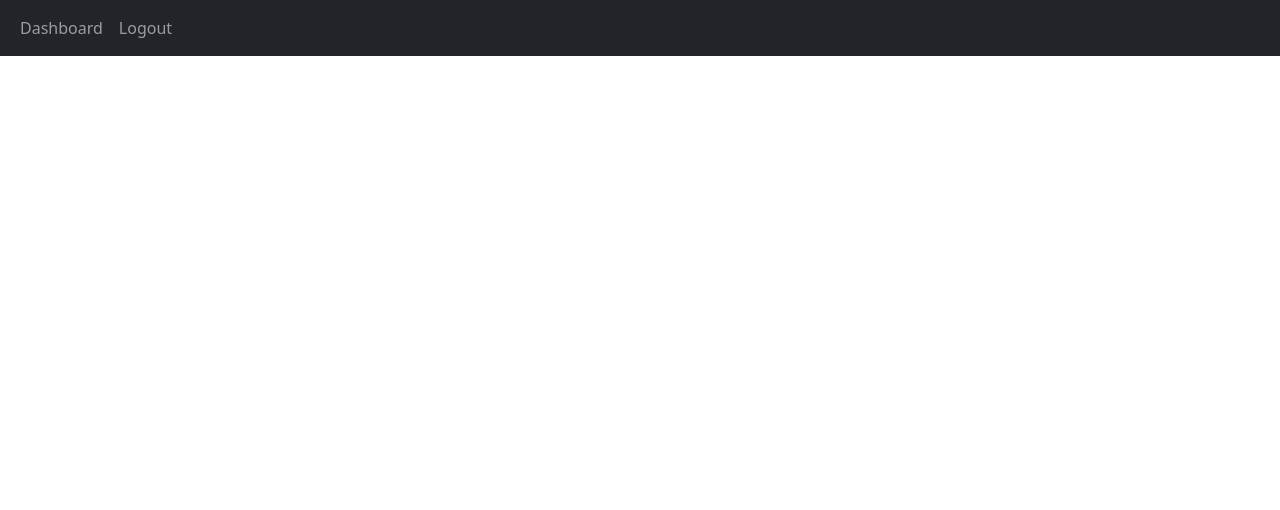
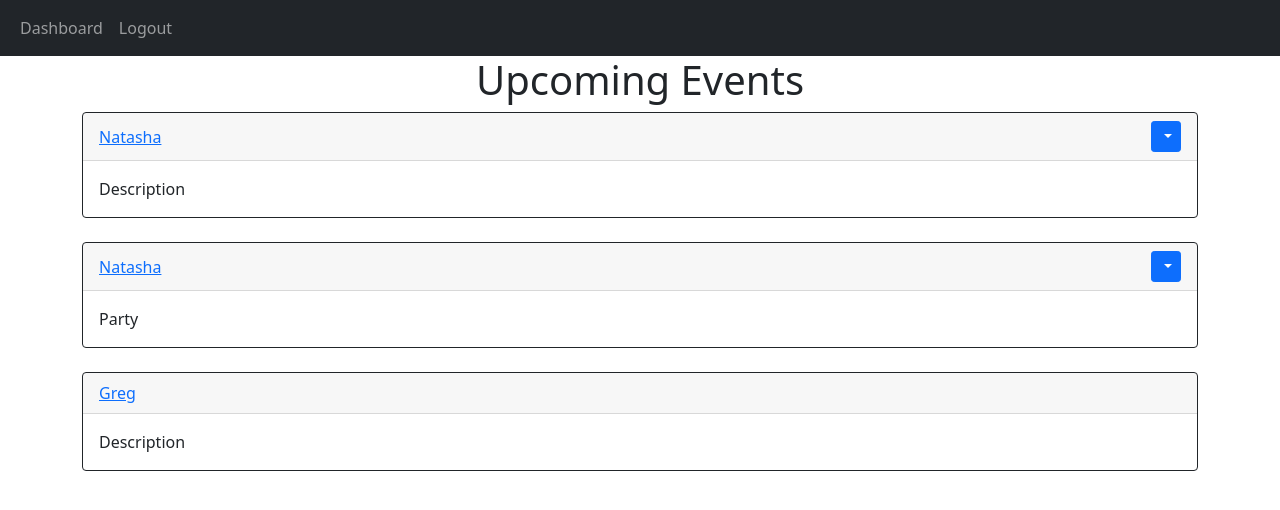
Before and after one commit to tashap21/software-engineering-assignment, a Flask app: page / in a window 1280 px wide. Shown: the top 510 px of the page. Run offline with Flask 2, Linux system fonts and the light colour scheme; a user stored in the database is signed in; data comes from the database, SQL or seed files in the repository; both versions use the stored data as it was after the commit.

Commit message:
Displays posts and admin can delete

```diff
--- a/src/pages.py
+++ b/src/pages.py
@@ -1,4 +1,4 @@
-from flask import Blueprint, render_template, request, flash
+from flask import Blueprint, redirect, render_template, request, flash, redirect, url_for
 from flask_login import current_user, login_required
 from .models import Event
 from . import db
@@ -10,7 +10,9 @@ pages = Blueprint("pages", __name__)
 @pages.route("/dashboard")
 @login_required
 def dashboard():
-    return render_template("dashboard.html", user=current_user)
+    # collect of the events in the events table
+    events = Event.query.all()
+    return render_template("dashboard.html", user=current_user, events=events)
 
 
 @pages.route("/create-event", methods=['GET', 'POST'])
@@ -35,5 +37,6 @@ def create_event():
             db.session.add(event)
             db.session.commit()
             flash('Event created', category='success')
+            return redirect(url_for('pages.dashboard'))
 
     return render_template('create_event.html', user=current_user)
--- a/src/templates/dashboard.html
+++ b/src/templates/dashboard.html
@@ -1 +1,26 @@
-{% extends "base.html" %} {% block title %}Home{% endblock %} {% block content%} {% endblock %}
+{% extends "base.html" %} {% block title %}Dashboard{% endblock %}
+{% block content %}
+<h1 align="center">Upcoming Events</h1>
+<div id="posts">
+    {% for event in events %}
+    <div class="card border-dark">
+        <div class="card-header d-flex justify-content-between align-items-center">
+            <a href="/events/{{event.user.name}}">{{event.user.name}}</a>
+            {% if user.id == event.creator %}
+            <div class="btn-group">
+                <button type="button" class="btn btn-sm btn-primary dropdown-toggle" data-bs-toggle="dropdown">
+                </button>
+                <ul class="dropdown-menu">
+                    <li><a href="" class="dropdown-item">Delete</a></li>
+                </ul>
+            </div>
+            {% endif %}
+        </div>
+        <div class="card-body">
+            <div class="card-text">{{event.description}}</div>
+        </div>
+    </div>
+    <br />
+    {% endfor %}
+</div>
+{% endblock %}
```
Also changed, not shown: src/users.db.
